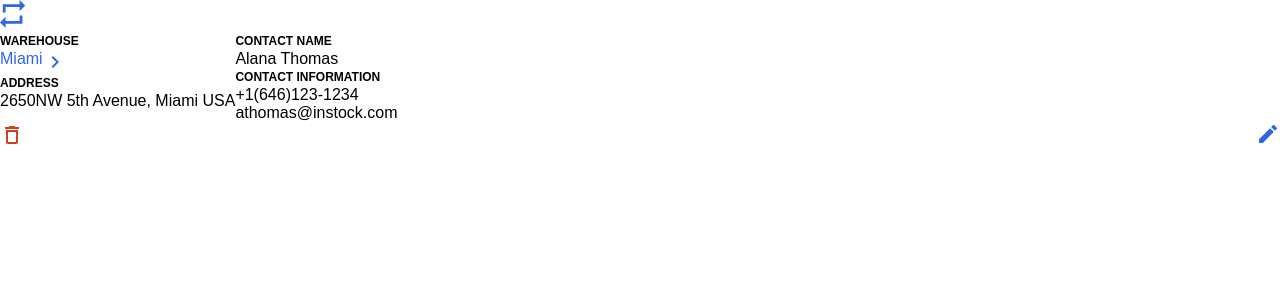
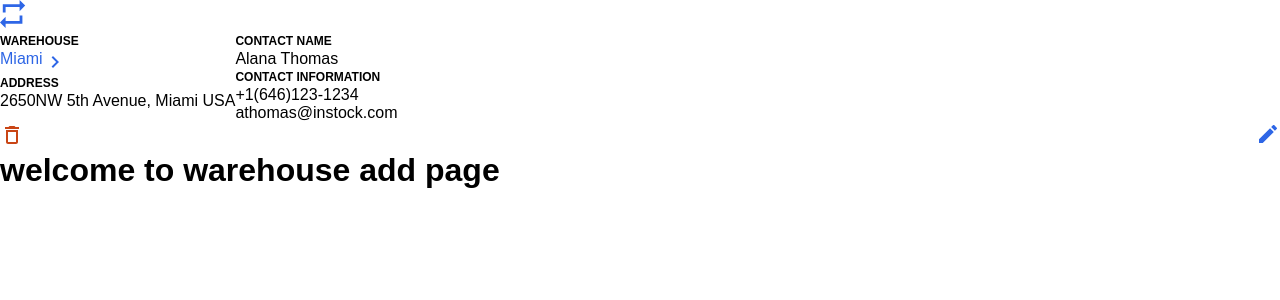
Before and after one commit to shan1y/instock-client, a React (Create React App) app: page / in a window 1280 px wide. Shown: the top 300 px of the page. Built offline with nearby package versions, Linux system fonts and the light colour scheme.

Commit message:
added in warehouseadd component

```diff
--- a/src/pages/WareHousePage/WareHousePage.js
+++ b/src/pages/WareHousePage/WareHousePage.js
@@ -1,10 +1,12 @@
 import React from "react";
 import WarehouseList from "../../components/WarehouseComponents/WarehouseList/WarehouseList";
+import WarehouseAdd from "../../components/WarehouseComponents/WarehouseAdd/WarehouseAdd";
 
 function WareHousePage() {
   return (
     <div>
       <WarehouseList />
+      <WarehouseAdd />
     </div>
   );
 }
```
